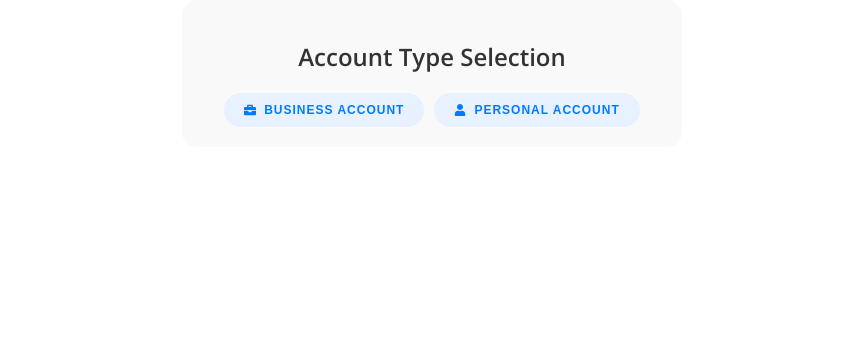
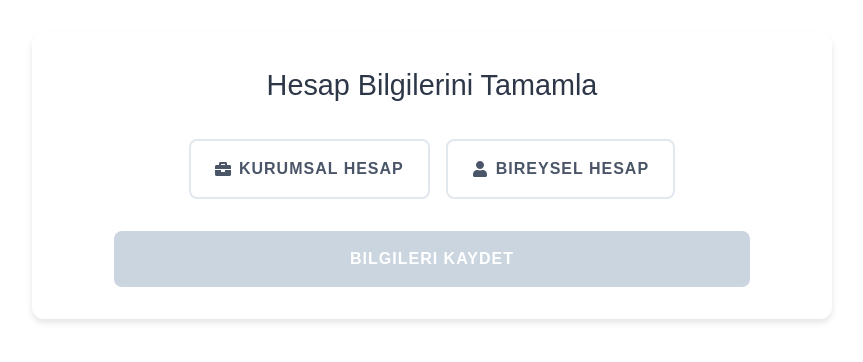
Before and after one commit to FatihArslan-cmd/Appointment-System-MERN, a React (Create React App) app: page /ProfileDetails in a window 1280 px wide. Shown: the top 362 px of the page, without its empty margins (208-1071 px from the left). Built offline with nearby package versions, Linux system fonts and the light colour scheme; data requests are answered from the project's data file; sample sign-in values are in the browser's storage.

Commit message:
new uı for details

```diff
--- a/package.json
+++ b/package.json
@@ -42,5 +42,11 @@
       "last 1 firefox version",
       "last 1 safari version"
     ]
+  },
+  "devDependencies": {
+    "@shadcn/ui": "^0.0.4",
+    "autoprefixer": "^10.4.20",
+    "postcss": "^8.4.47",
+    "tailwindcss": "^3.4.14"
   }
 }
--- /dev/null
+++ b/postcss.config.js
@@ -0,0 +1,6 @@
+module.exports = {
+  plugins: {
+    tailwindcss: {},
+    autoprefixer: {},
+  },
+}
--- a/src/index.css
+++ b/src/index.css
@@ -11,3 +11,6 @@ code {
   font-family: source-code-pro, Menlo, Monaco, Consolas, 'Courier New',
     monospace;
 }
+@tailwind base;
+@tailwind components;
+@tailwind utilities;
--- a/src/pages/ProfileDetails/index.css
+++ /dev/null
@@ -1,86 +0,0 @@
-.profile-details-container {
-    max-width: 500px;
-    margin: auto;
-    font-family: 'Open Sans', sans-serif;
-    padding: 20px;
-    background-color: #f9f9f9; /* Softer background color */
-    border-radius: 15px; /* More rounded corners */
-    box-shadow: none; /* Remove shadow for a flatter look */
-}
-
-h2 {
-    text-align: center;
-    margin-bottom: 20px;
-    color: #333; /* Darker text color for better contrast */
-}
-
-.account-type-selection {
-    display: flex;
-    justify-content: center;
-    gap: 10px;
-}
-
-.account-button {
-    display: flex;
-    align-items: center;
-    gap: 8px;
-    padding: 10px 20px;
-    border: none; /* Remove border */
-    background-color: #e7f1ff; /* Softer button background */
-    color: #007bff; /* Button text color */
-    cursor: pointer;
-    border-radius: 25px; /* More rounded buttons */
-    transition: background-color 0.3s, color 0.3s;
-    font-weight: 600;
-}
-
-.account-button.selected {
-    background-color: #007bff; /* Highlighted background */
-    color: #fff; /* Text color on selected */
-}
-
-.account-button:hover {
-    background-color: #0056b3; /* Darker hover effect */
-    color: #fff; /* Text color on hover */
-}
-
-.form-section {
-    margin-top: 20px;
-}
-
-.form-group {
-    margin-bottom: 15px;
-}
-
-.form-group label {
-    display: block;
-    font-weight: bold;
-    margin-bottom: 5px;
-}
-
-.form-group input,
-.form-group select {
-    width: 100%;
-    padding: 10px; /* Slightly more padding for a softer feel */
-    border: 1px solid #ccc;
-    border-radius: 8px; /* Softer corners for inputs */
-    transition: border-color 0.3s;
-}
-
-.form-group input:focus,
-.form-group select:focus {
-    border-color: #007bff; /* Highlight on focus */
-}
-
-/* Icon adjustments */
-.account-button i {
-    font-size: 1.1em;
-    color: inherit; /* Ensure icon color matches the button text */
-}
-.lottie-container {
-    position: absolute; /* Positioning it absolutely */
-    right: 175px; /* Adjust as necessary */
-    top: 200px; /* Align with the card */
-    width: 300px; /* Set width for the animation */
-    height: 300px; /* Maintain aspect ratio */
-}
--- a/src/pages/ProfileDetails/index.jsx
+++ b/src/pages/ProfileDetails/index.jsx
@@ -1,18 +1,212 @@
-import React, { useState } from 'react';
+import React, { useState, useEffect } from 'react';
 import { FaBriefcase, FaUser, FaPhone, FaCalendar, FaBuilding, FaGlobe } from 'react-icons/fa';
-import { Player } from '@lottiefiles/react-lottie-player';
-import './index.css';
+import { toast, ToastContainer } from 'react-toastify';
+import { useNavigate } from 'react-router-dom';
+import axios from 'axios';
+import { API_URL } from '../../utils/api';
+
+// Add styles
+const styles = `
+  .profile-details-container {
+    max-width: 800px;
+    margin: 2rem auto;
+    padding: 2rem;
+    background: white;
+    border-radius: 12px;
+    box-shadow: 0 4px 6px rgba(0, 0, 0, 0.1);
+  }
+
+  .profile-details-container h2 {
+    color: #2d3748;
+    font-size: 1.8rem;
+    margin-bottom: 2rem;
+    text-align: center;
+  }
+
+  .account-type-selection {
+    display: flex;
+    gap: 1rem;
+    margin-bottom: 2rem;
+    justify-content: center;
+  }
+
+  .account-button {
+    display: flex;
+    align-items: center;
+    gap: 0.5rem;
+    padding: 1rem 1.5rem;
+    border: 2px solid #e2e8f0;
+    border-radius: 8px;
+    background: white;
+    color: #4a5568;
+    font-size: 1rem;
+    cursor: pointer;
+    transition: all 0.2s ease;
+  }
+
+  .account-button:hover {
+    border-color: #4299e1;
+    color: #4299e1;
+  }
+
+  .account-button.selected {
+    background: #4299e1;
+    color: white;
+    border-color: #4299e1;
+  }
+
+  .form-section {
+    background: #f8fafc;
+    padding: 2rem;
+    border-radius: 8px;
+    margin-bottom: 2rem;
+  }
+
+  .form-section h3 {
+    color: #2d3748;
+    font-size: 1.2rem;
+    margin-bottom: 1.5rem;
+  }
+
+  .form-group {
+    margin-bottom: 1.5rem;
+  }
+
+  .form-group label {
+    display: flex;
+    align-items: center;
+    gap: 0.5rem;
+    color: #4a5568;
+    margin-bottom: 0.5rem;
+    font-weight: 500;
+  }
+
+  .form-group input,
+  .form-group select {
+    width: 100%;
+    padding: 0.75rem;
+    border: 2px solid #e2e8f0;
+    border-radius: 6px;
+    font-size: 1rem;
+    transition: border-color 0.2s ease;
+  }
+
+  .form-group input:focus,
+  .form-group select:focus {
+    outline: none;
+    border-color: #4299e1;
+  }
+
+  .submit-button {
+    width: 100%;
+    padding: 1rem;
+    background: #4299e1;
+    color: white;
+    border: none;
+    border-radius: 8px;
+    font-size: 1rem;
+    font-weight: 600;
+    cursor: pointer;
+    transition: background-color 0.2s ease;
+  }
+
+  .submit-button:hover {
+    background: #3182ce;
+  }
+
+  .submit-button:disabled {
+    background: #cbd5e0;
+    cursor: not-allowed;
+  }
+
+  .loading {
+    text-align: center;
+    color: #4a5568;
+    font-size: 1.2rem;
+    padding: 2rem;
+  }
+
+  @media (max-width: 640px) {
+    .profile-details-container {
+      margin: 1rem;
+      padding: 1rem;
+    }
+
+    .account-type-selection {
+      flex-direction: column;
+    }
+
+    .account-button {
+      width: 100%;
+      justify-content: center;
+    }
+
+    .form-section {
+      padding: 1rem;
+    }
+  }
+`;
 
 export default function ProfileDetails() {
+  const navigate = useNavigate();
   const [accountType, setAccountType] = useState(null);
   const [formData, setFormData] = useState({
     businessName: '',
-    businessType: 'others',
+    businessType: 'Retail',
     contactNumber: '',
     firstName: '',
     lastName: '',
     birthDate: ''
   });
+  const [loading, setLoading] = useState(true);
+
+  useEffect(() => {
+    // Inject styles
+    const styleSheet = document.createElement("style");
+    styleSheet.textContent = styles;
+    document.head.appendChild(styleSheet);
+
+    const fetchUserData = async () => {
+      try {
+        const userId = localStorage.getItem('userId');
+        if (!userId) {
+          toast.error('Lütfen önce giriş yapın');
+          navigate('/login');
+          return;
+        }
+
+        const response = await axios.get(`${API_URL}/${userId}`);
+        const userData = response.data;
+
+        if (userData.accountType) {
+          setAccountType(userData.accountType);
+          setFormData({
+            businessName: userData.businessName || '',
+            businessType: userData.businessType || 'Retail',
+            contactNumber: userData.contactNumber || '',
+            firstName: userData.firstName || '',
+            lastName: userData.lastName || '',
+            birthDate: userData.birthDate || ''
+          });
+        }
+      } catch (error) {
+        console.error('Kullanıcı bilgileri alınamadı:', error);
+        toast.error('Kullanıcı bilgileri alınamadı');
+        if (error.response?.status === 401) {
+          navigate('/login');
+        }
+      } finally {
+        setLoading(false);
+      }
+    };
+
+    fetchUserData();
+
+    // Cleanup styles
+    return () => {
+      document.head.removeChild(styleSheet);
+    };
+  }, [navigate]);
 
   const handleAccountTypeChange = (type) => {
     setAccountType(type);
@@ -30,54 +224,107 @@ export default function ProfileDetails() {
     setFormData({ ...formData, [e.target.name]: e.target.value });
   };
 
+  const handleSubmit = async (e) => {
+    e.preventDefault();
+    setLoading(true);
+
+    try {
+      const userId = localStorage.getItem('userId');
+      if (!userId) {
+        toast.error('Oturum süreniz dolmuş. Lütfen tekrar giriş yapın.');
+        navigate('/login');
+        return;
+      }
+
+      const updateData = {
+        accountType,
+        ...formData,
+      };
+
+      if (accountType === 'personal') {
+        delete updateData.businessName;
+        delete updateData.businessType;
+        delete updateData.contactNumber;
+      }
+      if (accountType === 'business') {
+        delete updateData.firstName;
+        delete updateData.lastName;
+        delete updateData.birthDate;
+      }
+
+      await axios.patch(`${API_URL}/${userId}`, updateData);
+      toast.success('Profil bilgileriniz başarıyla güncellendi');
+      navigate('/home');
+    } catch (error) {
+      console.error('Güncelleme hatası:', error);
+      toast.error('Profil güncellenirken bir hata oluştu');
+    } finally {
+      setLoading(false);
+    }
+  };
+
+  if (loading) {
+    return <div className="loading">Yükleniyor...</div>;
+  }
+
   return (
     <div className="profile-details-container">
-      <h2>Account Type Selection</h2>
+      <h2>Hesap Bilgilerini Tamamla</h2>
+      <form onSubmit={handleSubmit}>
         <div className="account-type-selection">
           <button
+            type="button"
             className={`account-button ${accountType === 'business' ? 'selected' : ''}`}
             onClick={() => handleAccountTypeChange('business')}
           >
-          <FaBriefcase /> Business Account
+            <FaBriefcase /> Kurumsal Hesap
           </button>
           <button
+            type="button"
             className={`account-button ${accountType === 'personal' ? 'selected' : ''}`}
             onClick={() => handleAccountTypeChange('personal')}
           >
-          <FaUser /> Personal Account
+            <FaUser /> Bireysel Hesap
           </button>
         </div>
 
         {accountType === 'business' && (
           <div className="form-section">
-          <h3>Business Account Details</h3>
+            <h3>Kurumsal Hesap Detayları</h3>
             <div className="form-group">
-            <label><FaBuilding /> Business Name</label>
+              <label><FaBuilding /> İşletme Adı</label>
               <input
                 type="text"
                 name="businessName"
                 value={formData.businessName}
                 onChange={handleChange}
+                required
               />
             </div>
             <div className="form-group">
-            <label><FaGlobe /> Business Type</label>
-            <select name="businessType" value={formData.businessType} onChange={handleChange}>
-              <option value="Retail">Retail</option>
-              <option value="Manufacturing">Manufacturing</option>
-              <option value="Services">Services</option>
-              <option value="Technology">Technology</option>
-              <option value="Custom">Custom</option>
+              <label><FaGlobe /> İşletme Türü</label>
+              <select
+                name="businessType"
+                value={formData.businessType}
+                onChange={handleChange}
+                required
+              >
+                <option value="Retail">Perakende</option>
+                <option value="Manufacturing">Üretim</option>
+                <option value="Services">Hizmet</option>
+                <option value="Technology">Teknoloji</option>
+                <option value="Custom">Diğer</option>
               </select>
             </div>
             <div className="form-group">
-            <label><FaPhone /> Contact Number</label>
+              <label><FaPhone /> İletişim Numarası</label>
               <input
                 type="tel"
                 name="contactNumber"
                 value={formData.contactNumber}
                 onChange={handleChange}
                 placeholder="+90 123 456 78 90"
+                required
               />
             </div>
           </div>
@@ -85,55 +332,50 @@ export default function ProfileDetails() {
 
         {accountType === 'personal' && (
           <div className="form-section">
-          <h3>Personal Account Details</h3>
+            <h3>Bireysel Hesap Detayları</h3>
             <div className="form-group">
-            <label><FaUser /> First Name</label>
+              <label><FaUser /> Ad</label>
               <input
                 type="text"
                 name="firstName"
                 value={formData.firstName}
                 onChange={handleChange}
+                required
               />
             </div>
             <div className="form-group">
-            <label><FaUser /> Last Name</label>
+              <label><FaUser /> Soyad</label>
               <input
                 type="text"
                 name="lastName"
                 value={formData.lastName}
                 onChange={handleChange}
+                required
               />
             </div>
             <div className="form-group">
-            <label><FaCalendar /> Birth Date</label>
+              <label><FaCalendar /> Doğum Tarihi</label>
               <input
                 type="date"
                 name="birthDate"
                 value={formData.birthDate}
                 onChange={handleChange}
+                required
               />
             </div>
           </div>
         )}
 
-      <div className="lottie-container">
-        {accountType === 'business' && (
-          <Player
-            src="https://assets1.lottiefiles.com/packages/lf20_myejiggj.json"
-            className="player"
-            loop
-            autoplay
-          />
-        )}
-        {accountType === 'personal' && (
-          <Player
-            src="https://assets1.lottiefiles.com/packages/lf20_myejiggj.json"  // Replace with desired animation URL for personal account
-            className="player"
-            loop
-            autoplay
-          />
-        )}
-      </div>
+        <button
+          type="submit"
+          className="submit-button"
+          disabled={!accountType || loading}
+        >
+          {loading ? 'Kaydediliyor...' : 'Bilgileri Kaydet'}
+        </button>
+      </form>
+
+      <ToastContainer position="top-right" />
     </div>
   );
 }
--- a/src/router/App.js
+++ b/src/router/App.js
@@ -4,6 +4,7 @@ import { AuthProvider, AuthContext } from './AuthContext';
 import Login from '../pages/LoginPage';
 import Register from '../pages/RegisterPage';
 import ProfileDetails from '../pages/ProfileDetails';
+import Home from '../pages/Home';
 
 function App() {
   return (
@@ -14,6 +15,10 @@ function App() {
             <Route path="/" element={<Navigate to="/login" />} />
             <Route path="/login" element={<Login />} />
             <Route path="/register" element={<Register />} />
+            <Route
+              path="/home"
+              element={<PrivateRoute><Home /></PrivateRoute>}
+            />
             <Route
               path="/ProfileDetails"
               element={<PrivateRoute><ProfileDetails /></PrivateRoute>}
--- a/src/utils/api.js
+++ b/src/utils/api.js
@@ -1,6 +1,6 @@
 import axios from 'axios';
 
-const API_URL = 'http://localhost:3001/users';
+export const API_URL = 'http://localhost:3001/users';
 
 export const getUsers = async () => {
   try {
--- /dev/null
+++ b/tailwind.config.js
@@ -0,0 +1,10 @@
+/** @type {import('tailwindcss').Config} */
+module.exports = {
+  content: [
+    "./src/**/*.{js,jsx,ts,tsx}",
+  ],
+  theme: {
+    extend: {},
+  },
+  plugins: [],
+}
```
Also changed, not shown: src/pages/Home/index.jsx (added, +11 -0 lines), src/pages/LoginPage/SignIn.js (+35 -24 lines), src/utils/db.json (+18 -4 lines), 1 other file (tests, documents, lock files or other folders). Lines whose indentation alone changed are shown as unchanged.
